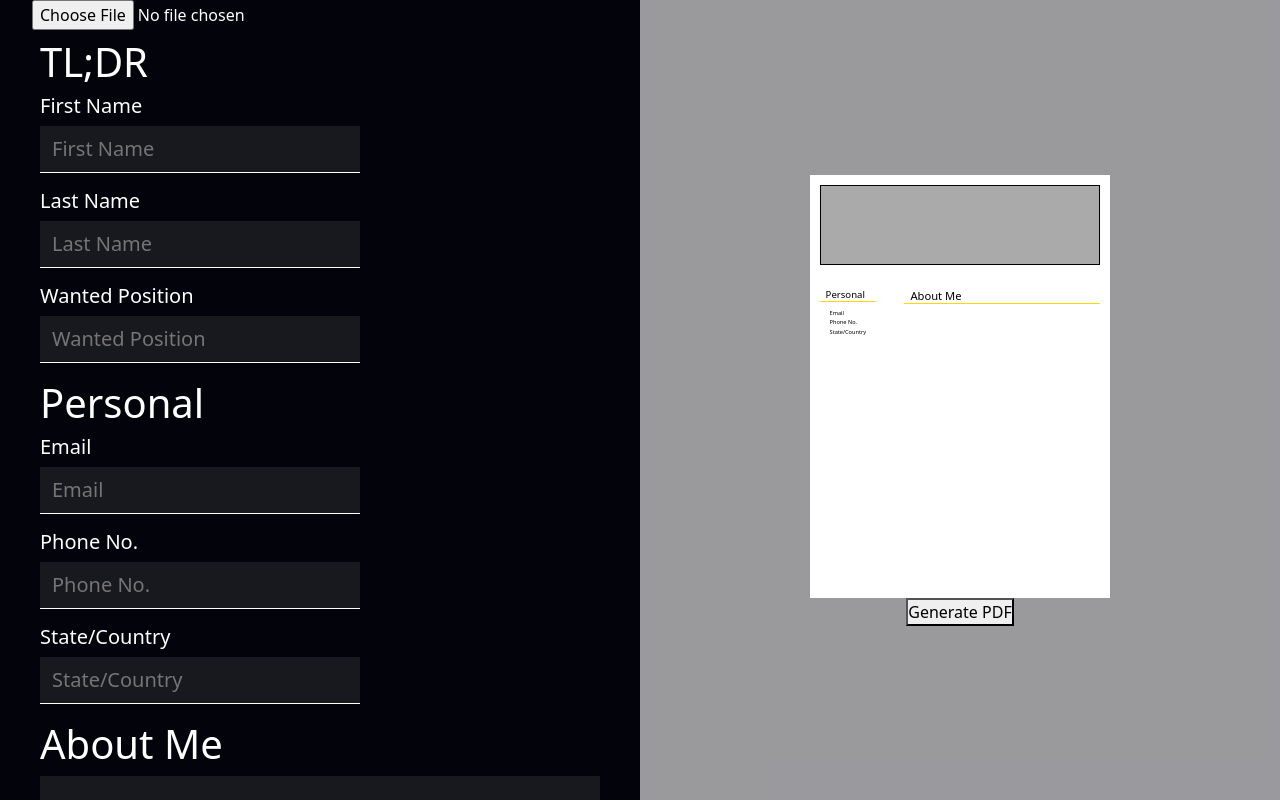
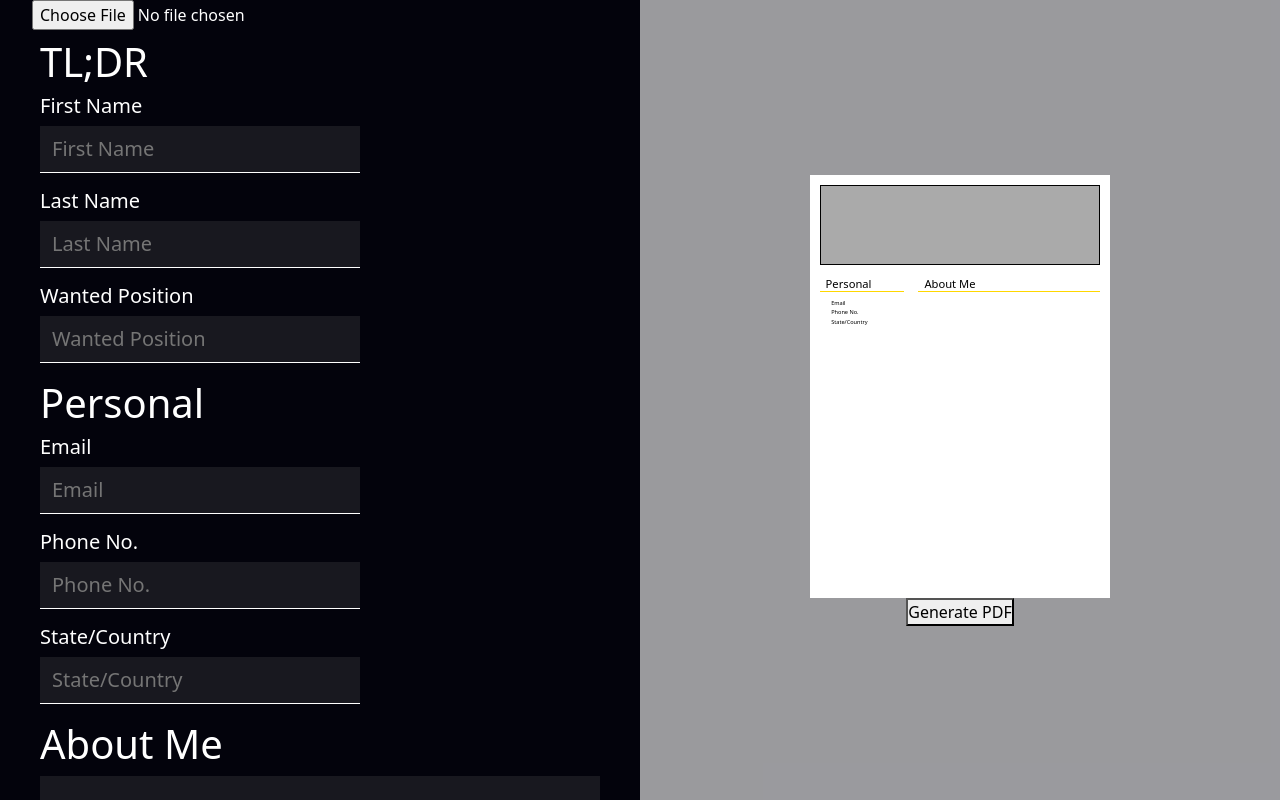
Before and after one commit to Tobshub/resume-builder, a React (Vite) app in the folder client/: page /builder in a window 1280 px wide. Built offline with nearby package versions, Linux system fonts and the light colour scheme.

Commit message:
style changes

```diff
--- a/client/src/builder/preview/builder-preview.tsx
+++ b/client/src/builder/preview/builder-preview.tsx
@@ -22,13 +22,14 @@ export default function BuilderPreview({
         backgroundColor: theme.general.background,
         color: theme.general.text,
         padding: `${theme.general.start.y}px ${theme.general.start.x}px`,
+        textAlign: "left",
       }}
     >
       <BuilderPreviewHeader theme={theme.header} resume={resume} />
       <section
         style={{
           display: "flex",
-          gap: "10%",
+          gap: "5%",
         }}
       >
         <BuilderPreviewSide theme={theme.side} resume={resume} />
@@ -55,7 +56,7 @@ function BuilderPreviewHeader(props: {
         gap: "1rem",
         padding: "0 .5rem",
         border: `1px solid ${props.theme.highlights}`,
-        marginBottom: "1.5rem",
+        marginBottom: props.theme.font.large,
       }}
     >
       {props.resume?.image ? (
@@ -73,6 +74,8 @@ function BuilderPreviewHeader(props: {
         <h1
           style={{
             fontSize: props.theme.font.large,
+            marginBottom: 0,
+            marginTop: props.theme.font.small,
           }}
         >
           {
@@ -109,7 +112,7 @@ function BuilderPreviewMain(props: {
   return (
     <main
       style={{
-        width: "70%",
+        width: "65%",
         fontSize: props.theme.font.small,
       }}
     >
@@ -155,7 +158,7 @@ function BuilderPreviewSide(props: {
 }) {
   return (
     <article
-      style={{ width: "20%", display: "flex", flexDirection: "column" }}
+      style={{ width: "30%", display: "flex", flexDirection: "column" }}
     >
       {props.resume?.side.map(section => (
         <div key={section.id}>
--- a/client/src/builder/preview/themes.ts
+++ b/client/src/builder/preview/themes.ts
@@ -31,7 +31,7 @@ const themes = {
     },
     side: {
       font: {
-        large: ".6rem",
+        large: ".7rem",
         small: ".35rem",
       },
       highlights: "gold",
```
